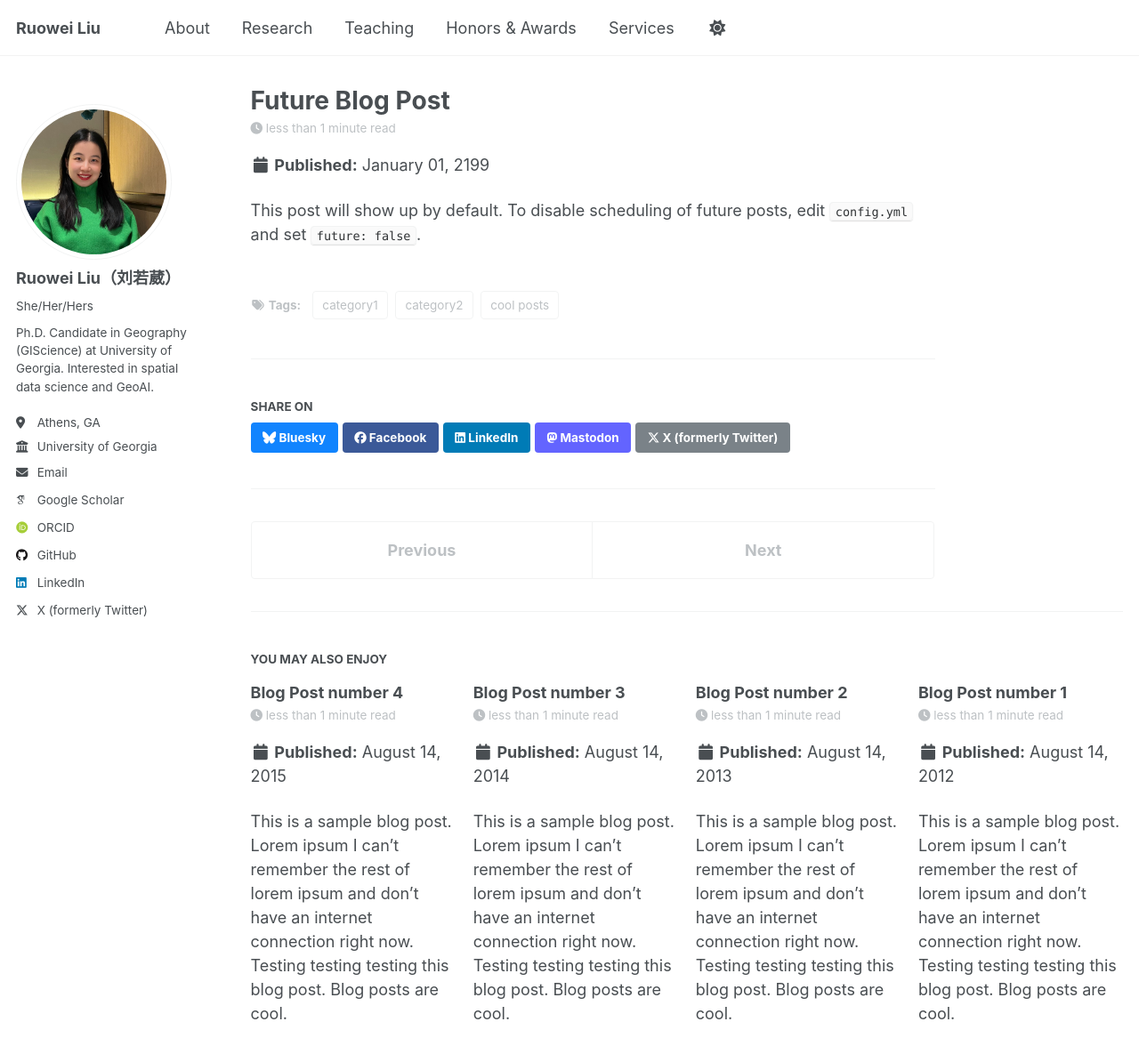
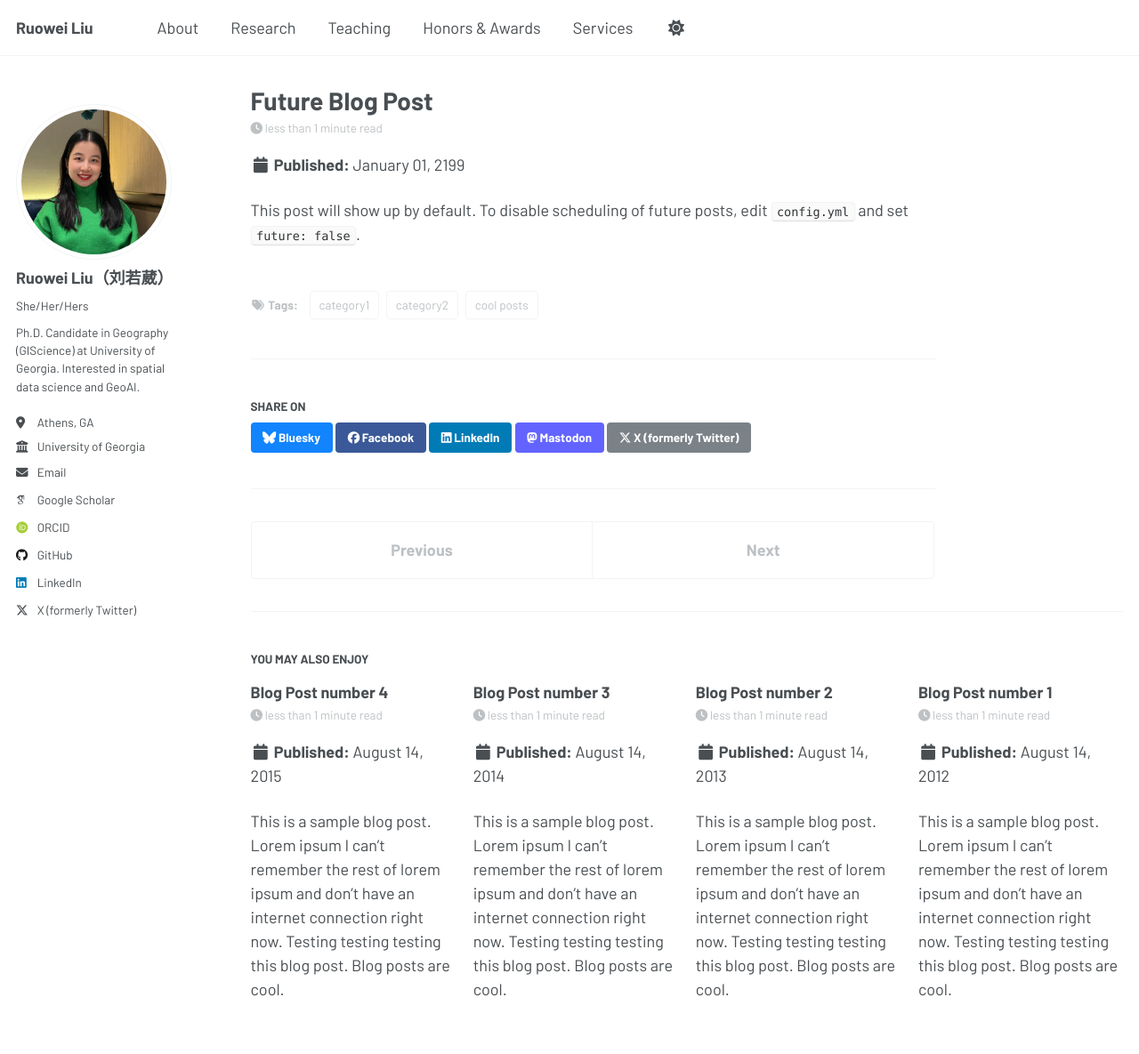
Before and after one commit to ruoweiliu/ruoweiliu.github.io, a Jekyll site: the page built from _posts/2199-01-01-future-post.md, in a window 1280 px wide and 1400 px high. Shown: the top 1185 px of the window at 89% size. Built offline with Jekyll 4.4.1, drawn with Linux system fonts in a browser that asks for light colours; some web fonts are replaced; a script that is not in the unit is left out.

Commit message:
Use Barlow as site font

```diff
--- a/_sass/_themes.scss
+++ b/_sass/_themes.scss
@@ -15,7 +15,7 @@ $indent-var                 : 1.3em;
 
 /* System typefaces */
 $serif                      : Georgia, Times, serif;
-$sans-serif                 : -apple-system, ".SFNSText-Regular", "San Francisco", "Roboto", "Segoe UI", "Helvetica Neue", "Lucida Grande", Arial, sans-serif;
+$sans-serif                 : 'Barlow', -apple-system, ".SFNSText-Regular", "San Francisco", "Roboto", "Segoe UI", "Helvetica Neue", "Lucida Grande", Arial, sans-serif;
 $monospace                  : Monaco, Consolas, "Lucida Console", monospace;
 
 /* Sans serif typefaces */
--- a/assets/css/main.scss
+++ b/assets/css/main.scss
@@ -7,6 +7,10 @@
  * Note that the files are processed in the order they are imported, so they are partly
    sorted by the dependencies. Also, the first two lines of the file are required by Jekyll.
  */
+
+/* Load Barlow from Google Fonts */
+@import url('https://fonts.googleapis.com/css2?family=Barlow:wght@300;400;500;600;700;800&display=swap');
+
 
 @import
     "vendor/breakpoint/breakpoint",
```
